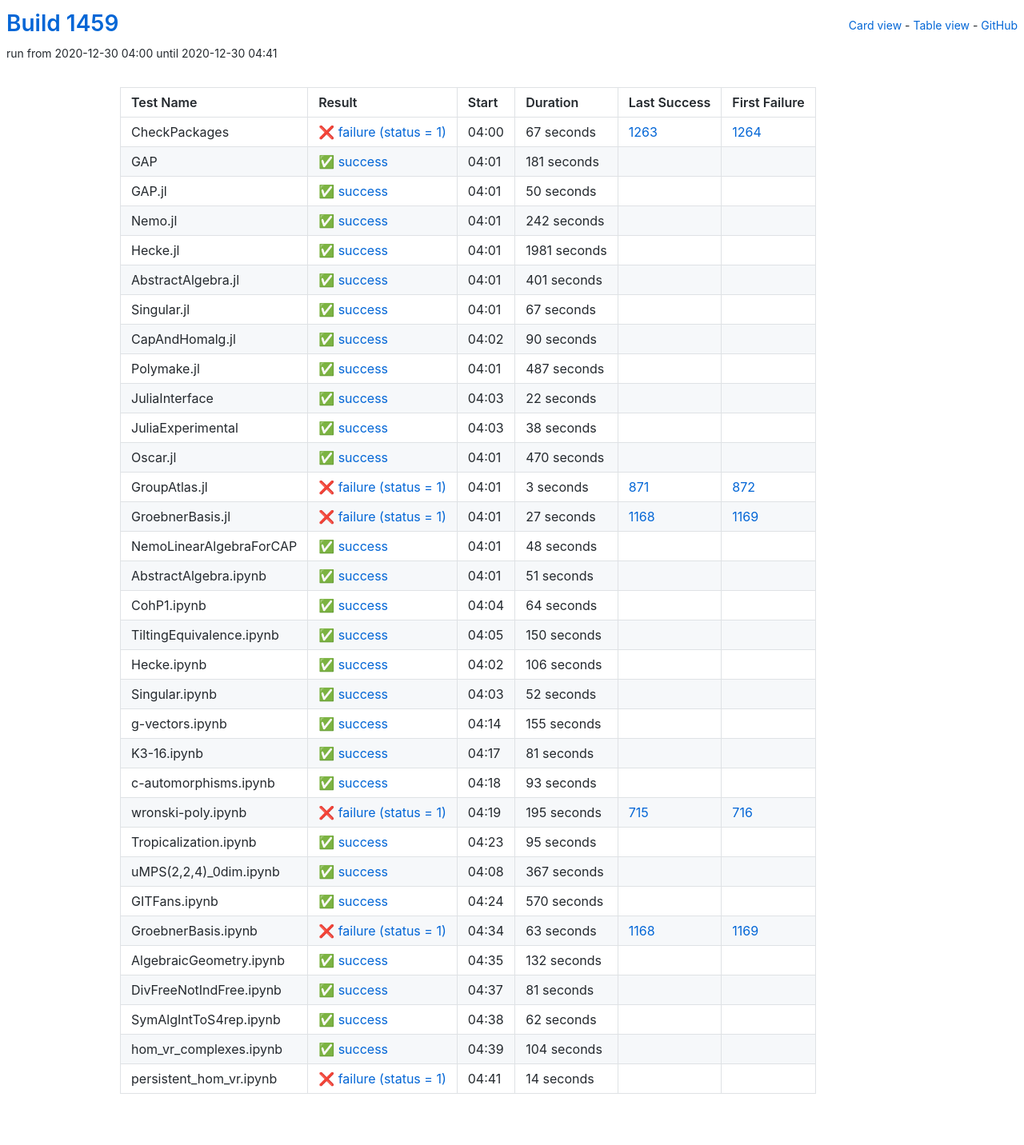
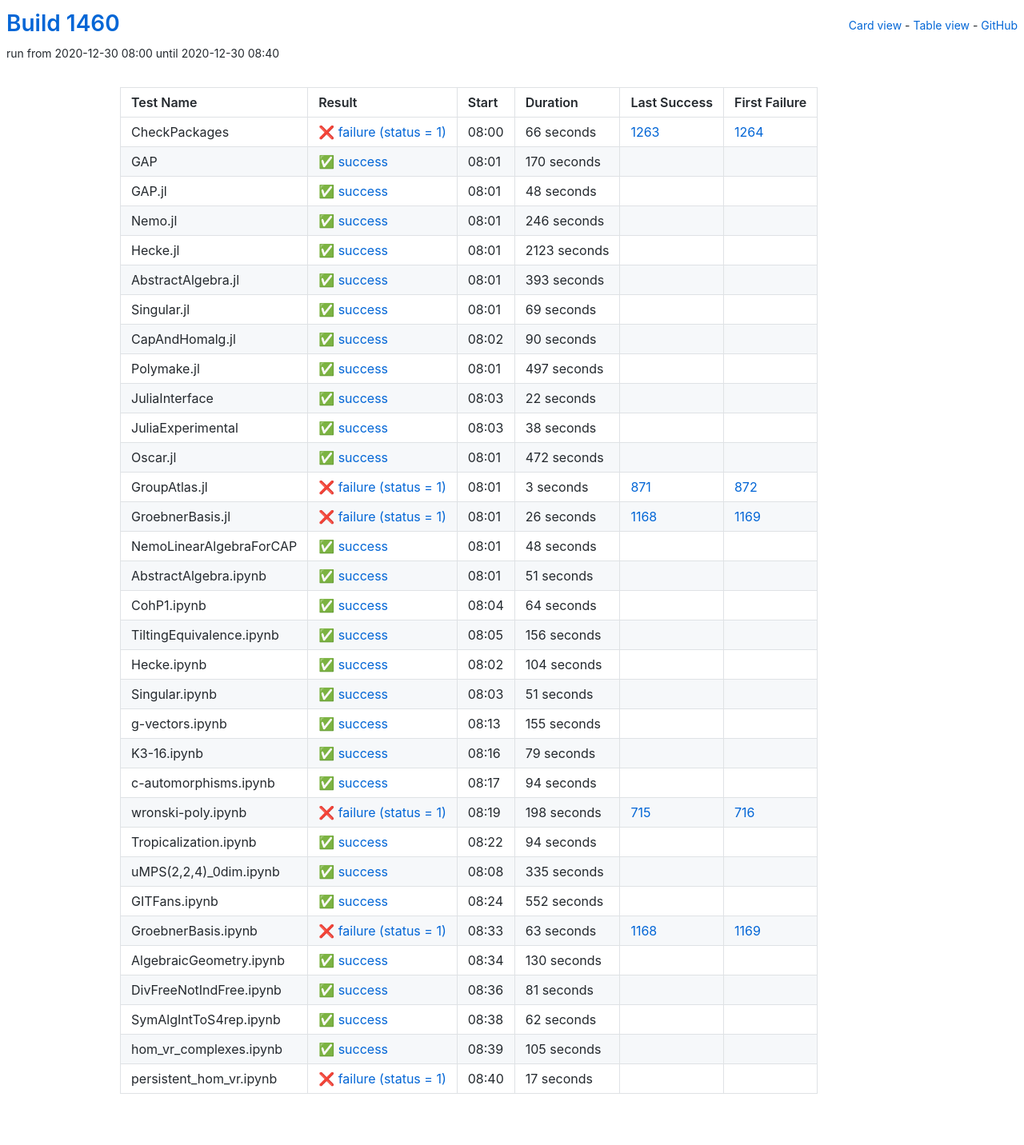
Before and after one commit to oscar-system/oscar-ci-status-stable, a Jekyll site: the page built from table.html, in a window 1280 px wide. Shown: the whole page at 80% size. Built offline with Jekyll 4.4.1, drawn with Linux system fonts in a browser that asks for light colours.

Commit message:
Build #1460

```diff
--- a/_data/ci.yml
+++ b/_data/ci.yml
@@ -1,6 +1,6 @@
 ---
-build: 1459
-build_url: https://oscarci.mathematik.uni-kl.de/job/oscar-stable/1459/
+build: 1460
+build_url: https://oscarci.mathematik.uni-kl.de/job/oscar-stable/1460/
 job: oscar-stable
 organization: oscar-system
 repo: oscar-ci-status-stable
@@ -8,92 +8,92 @@ repourl: https://github.com/oscar-system/oscar-ci-status-stable
 tests:
 - name: CheckPackages
   id: checkpackages
-  log: https://oscarci.mathematik.uni-kl.de/job/oscar-stable/1459/artifact/logs/build-1459/CheckPackages.log
-  start: 2020-12-30 04:00
+  log: https://oscarci.mathematik.uni-kl.de/job/oscar-stable/1460/artifact/logs/build-1460/CheckPackages.log
+  start: 2020-12-30 08:00
   success: false
   exitcode: 1
   status: failure
-  duration: 67
+  duration: 66
   last_success: 1263
   last_success_url: https://oscarci.mathematik.uni-kl.de/job/oscar-stable/1263/
   first_failure: 1264
   first_failure_url: https://oscarci.mathematik.uni-kl.de/job/oscar-stable/1264/
 - name: GAP
   id: gap
-  log: https://oscarci.mathematik.uni-kl.de/job/oscar-stable/1459/artifact/logs/build-1459/GAP.log
-  start: 2020-12-30 04:01
+  log: https://oscarci.mathematik.uni-kl.de/job/oscar-stable/1460/artifact/logs/build-1460/GAP.log
+  start: 2020-12-30 08:01
   success: true
   exitcode: 0
   status: success
-  duration: 181
+  duration: 170
   last_success: false
   last_success_url:
   first_failure: false
   first_failure_url:
 - name: GAP.jl
   id: gap-jl
-  log: https://oscarci.mathematik.uni-kl.de/job/oscar-stable/1459/artifact/logs/build-1459/GAP.jl.log
-  start: 2020-12-30 04:01
+  log: https://oscarci.mathematik.uni-kl.de/job/oscar-stable/1460/artifact/logs/build-1460/GAP.jl.log
+  start: 2020-12-30 08:01
   success: true
   exitcode: 0
   status: success
-  duration: 50
+  duration: 48
   last_success: false
   last_success_url:
   first_failure: false
   first_failure_url:
 - name: Nemo.jl
   id: nemo-jl
-  log: https://oscarci.mathematik.uni-kl.de/job/oscar-stable/1459/artifact/logs/build-1459/Nemo.jl.log
-  start: 2020-12-30 04:01
+  log: https://oscarci.mathematik.uni-kl.de/job/oscar-stable/1460/artifact/logs/build-1460/Nemo.jl.log
+  start: 2020-12-30 08:01
   success: true
   exitcode: 0
   status: success
-  duration: 242
+  duration: 246
   last_success: false
   last_success_url:
   first_failure: false
   first_failure_url:
 - name: Hecke.jl
   id: hecke-jl
-  log: https://oscarci.mathematik.uni-kl.de/job/oscar-stable/1459/artifact/logs/build-1459/Hecke.jl.log
-  start: 2020-12-30 04:01
+  log: https://oscarci.mathematik.uni-kl.de/job/oscar-stable/1460/artifact/logs/build-1460/Hecke.jl.log
+  start: 2020-12-30 08:01
   success: true
   exitcode: 0
   status: success
-  duration: 1981
+  duration: 2123
   last_success: false
   last_success_url:
   first_failure: false
   first_failure_url:
 - name: AbstractAlgebra.jl
   id: abstractalgebra-jl
-  log: https://oscarci.mathematik.uni-kl.de/job/oscar-stable/1459/artifact/logs/build-1459/AbstractAlgebra.jl.log
-  start: 2020-12-30 04:01
+  log: https://oscarci.mathematik.uni-kl.de/job/oscar-stable/1460/artifact/logs/build-1460/AbstractAlgebra.jl.log
+  start: 2020-12-30 08:01
   success: true
   exitcode: 0
   status: success
-  duration: 401
+  duration: 393
   last_success: false
   last_success_url:
   first_failure: false
   first_failure_url:
 - name: Singular.jl
   id: singular-jl
-  log: https://oscarci.mathematik.uni-kl.de/job/oscar-stable/1459/artifact/logs/build-1459/Singular.jl.log
-  start: 2020-12-30 04:01
+  log: https://oscarci.mathematik.uni-kl.de/job/oscar-stable/1460/artifact/logs/build-1460/Singular.jl.log
+  start: 2020-12-30 08:01
   success: true
   exitcode: 0
   status: success
-  duration: 67
+  duration: 69
   last_success: false
   last_success_url:
   first_failure: false
   first_failure_url:
 - name: CapAndHomalg.jl
   id: capandhomalg-jl
-  log: https://oscarci.mathematik.uni-kl.de/job/oscar-stable/1459/artifact/logs/build-1459/CapAndHomalg.jl.log
-  start: 2020-12-30 04:02
+  log: https://oscarci.mathematik.uni-kl.de/job/oscar-stable/1460/artifact/logs/build-1460/CapAndHomalg.jl.log
+  start: 2020-12-30 08:02
   success: true
   exitcode: 0
   status: success
@@ -104,20 +104,20 @@ tests:
   first_failure_url:
 - name: Polymake.jl
   id: polymake-jl
-  log: https://oscarci.mathematik.uni-kl.de/job/oscar-stable/1459/artifact/logs/build-1459/Polymake.jl.log
-  start: 2020-12-30 04:01
+  log: https://oscarci.mathematik.uni-kl.de/job/oscar-stable/1460/artifact/logs/build-1460/Polymake.jl.log
+  start: 2020-12-30 08:01
   success: true
   exitcode: 0
   status: success
-  duration: 487
+  duration: 497
   last_success: false
   last_success_url:
   first_failure: false
   first_failure_url:
 - name: JuliaInterface
   id: juliainterface
-  log: https://oscarci.mathematik.uni-kl.de/job/oscar-stable/1459/artifact/logs/build-1459/JuliaInterface.log
-  start: 2020-12-30 04:03
+  log: https://oscarci.mathematik.uni-kl.de/job/oscar-stable/1460/artifact/logs/build-1460/JuliaInterface.log
+  start: 2020-12-30 08:03
   success: true
   exitcode: 0
   status: success
@@ -128,8 +128,8 @@ tests:
   first_failure_url:
 - name: JuliaExperimental
   id: juliaexperimental
-  log: https://oscarci.mathematik.uni-kl.de/job/oscar-stable/1459/artifact/logs/build-1459/JuliaExperimental.log
-  start: 2020-12-30 04:03
+  log: https://oscarci.mathematik.uni-kl.de/job/oscar-stable/1460/artifact/logs/build-1460/JuliaExperimental.log
+  start: 2020-12-30 08:03
   success: true
   exitcode: 0
   status: success
@@ -140,20 +140,20 @@ tests:
   first_failure_url:
 - name: Oscar.jl
   id: oscar-jl
-  log: https://oscarci.mathematik.uni-kl.de/job/oscar-stable/1459/artifact/logs/build-1459/Oscar.jl.log
-  start: 2020-12-30 04:01
+  log: https://oscarci.mathematik.uni-kl.de/job/oscar-stable/1460/artifact/logs/build-1460/Oscar.jl.log
+  start: 2020-12-30 08:01
   success: true
   exitcode: 0
   status: success
-  duration: 470
+  duration: 472
   last_success: false
   last_success_url:
   first_failure: false
   first_failure_url:
 - name: GroupAtlas.jl
   id: groupatlas-jl
-  log: https://oscarci.mathematik.uni-kl.de/job/oscar-stable/1459/artifact/logs/build-1459/GroupAtlas.jl.log
-  start: 2020-12-30 04:01
+  log: https://oscarci.mathematik.uni-kl.de/job/oscar-stable/1460/artifact/logs/build-1460/GroupAtlas.jl.log
+  start: 2020-12-30 08:01
   success: false
   exitcode: 1
   status: failure
@@ -164,20 +164,20 @@ tests:
   first_failure_url: https://oscarci.mathematik.uni-kl.de/job/oscar-stable/872/
 - name: GroebnerBasis.jl
   id: groebnerbasis-jl
-  log: https://oscarci.mathematik.uni-kl.de/job/oscar-stable/1459/artifact/logs/build-1459/GroebnerBasis.jl.log
-  start: 2020-12-30 04:01
+  log: https://oscarci.mathematik.uni-kl.de/job/oscar-stable/1460/artifact/logs/build-1460/GroebnerBasis.jl.log
+  start: 2020-12-30 08:01
   success: false
   exitcode: 1
   status: failure
-  duration: 27
+  duration: 26
   last_success: 1168
   last_success_url: https://oscarci.mathematik.uni-kl.de/job/oscar-stable/1168/
   first_failure: 1169
   first_failure_url: https://oscarci.mathematik.uni-kl.de/job/oscar-stable/1169/
 - name: NemoLinearAlgebraForCAP
   id: nemolinearalgebraforcap
-  log: https://oscarci.mathematik.uni-kl.de/job/oscar-stable/1459/artifact/logs/build-1459/NemoLinearAlgebraForCAP.log
-  start: 2020-12-30 04:01
+  log: https://oscarci.mathematik.uni-kl.de/job/oscar-stable/1460/artifact/logs/build-1460/NemoLinearAlgebraForCAP.log
+  start: 2020-12-30 08:01
   success: true
   exitcode: 0
   status: success
@@ -188,8 +188,8 @@ tests:
   first_failure_url:
 - name: AbstractAlgebra.ipynb
   id: abstractalgebra-ipynb
-  log: https://oscarci.mathematik.uni-kl.de/job/oscar-stable/1459/artifact/logs/build-1459/AbstractAlgebra.ipynb.log
-  start: 2020-12-30 04:01
+  log: https://oscarci.mathematik.uni-kl.de/job/oscar-stable/1460/artifact/logs/build-1460/AbstractAlgebra.ipynb.log
+  start: 2020-12-30 08:01
   success: true
   exitcode: 0
   status: success
@@ -200,8 +200,8 @@ tests:
   first_failure_url:
 - name: CohP1.ipynb
   id: cohp1-ipynb
-  log: https://oscarci.mathematik.uni-kl.de/job/oscar-stable/1459/artifact/logs/build-1459/CohP1.ipynb.log
-  start: 2020-12-30 04:04
+  log: https://oscarci.mathematik.uni-kl.de/job/oscar-stable/1460/artifact/logs/build-1460/CohP1.ipynb.log
+  start: 2020-12-30 08:04
   success: true
   exitcode: 0
   status: success
@@ -212,44 +212,44 @@ tests:
   first_failure_url:
 - name: TiltingEquivalence.ipynb
   id: tiltingequivalence-ipynb
-  log: https://oscarci.mathematik.uni-kl.de/job/oscar-stable/1459/artifact/logs/build-1459/TiltingEquivalence.ipynb.log
-  start: 2020-12-30 04:05
+  log: https://oscarci.mathematik.uni-kl.de/job/oscar-stable/1460/artifact/logs/build-1460/TiltingEquivalence.ipynb.log
+  start: 2020-12-30 08:05
   success: true
   exitcode: 0
   status: success
-  duration: 150
+  duration: 156
   last_success: false
   last_success_url:
   first_failure: false
   first_failure_url:
 - name: Hecke.ipynb
   id: hecke-ipynb
-  log: https://oscarci.mathematik.uni-kl.de/job/oscar-stable/1459/artifact/logs/build-1459/Hecke.ipynb.log
-  start: 2020-12-30 04:02
+  log: https://oscarci.mathematik.uni-kl.de/job/oscar-stable/1460/artifact/logs/build-1460/Hecke.ipynb.log
+  start: 2020-12-30 08:02
   success: true
   exitcode: 0
   status: success
-  duration: 106
+  duration: 104
   last_success: false
   last_success_url:
   first_failure: false
   first_failure_url:
 - name: Singular.ipynb
   id: singular-ipynb
-  log: https://oscarci.mathematik.uni-kl.de/job/oscar-stable/1459/artifact/logs/build-1459/Singular.ipynb.log
-  start: 2020-12-30 04:03
+  log: https://oscarci.mathematik.uni-kl.de/job/oscar-stable/1460/artifact/logs/build-1460/Singular.ipynb.log
+  start: 2020-12-30 08:03
   success: true
   exitcode: 0
   status: success
-  duration: 52
+  duration: 51
   last_success: false
   last_success_url:
   first_failure: false
   first_failure_url:
 - name: g-vectors.ipynb
   id: g-vectors-ipynb
-  log: https://oscarci.mathematik.uni-kl.de/job/oscar-stable/1459/artifact/logs/build-1459/g-vectors.ipynb.log
-  start: 2020-12-30 04:14
+  log: https://oscarci.mathematik.uni-kl.de/job/oscar-stable/1460/artifact/logs/build-1460/g-vectors.ipynb.log
+  start: 2020-12-30 08:13
   success: true
   exitcode: 0
   status: success
@@ -260,80 +260,80 @@ tests:
   first_failure_url:
 - name: K3-16.ipynb
   id: k3-16-ipynb
-  log: https://oscarci.mathematik.uni-kl.de/job/oscar-stable/1459/artifact/logs/build-1459/K3-16.ipynb.log
-  start: 2020-12-30 04:17
+  log: https://oscarci.mathematik.uni-kl.de/job/oscar-stable/1460/artifact/logs/build-1460/K3-16.ipynb.log
+  start: 2020-12-30 08:16
   success: true
   exitcode: 0
   status: success
-  duration: 81
+  duration: 79
   last_success: false
   last_success_url:
   first_failure: false
   first_failure_url:
 - name: c-automorphisms.ipynb
   id: c-automorphisms-ipynb
-  log: https://oscarci.mathematik.uni-kl.de/job/oscar-stable/1459/artifact/logs/build-1459/c-automorphisms.ipynb.log
-  start: 2020-12-30 04:18
+  log: https://oscarci.mathematik.uni-kl.de/job/oscar-stable/1460/artifact/logs/build-1460/c-automorphisms.ipynb.log
+  start: 2020-12-30 08:17
   success: true
   exitcode: 0
   status: success
-  duration: 93
+  duration: 94
   last_success: false
   last_success_url:
   first_failure: false
   first_failure_url:
 - name: wronski-poly.ipynb
   id: wronski-poly-ipynb
-  log: https://oscarci.mathematik.uni-kl.de/job/oscar-stable/1459/artifact/logs/build-1459/wronski-poly.ipynb.log
-  start: 2020-12-30 04:19
+  log: https://oscarci.mathematik.uni-kl.de/job/oscar-stable/1460/artifact/logs/build-1460/wronski-poly.ipynb.log
+  start: 2020-12-30 08:19
   success: false
   exitcode: 1
   status: failure
-  duration: 195
+  duration: 198
   last_success: 715
   last_success_url: https://oscarci.mathematik.uni-kl.de/job/oscar-stable/715/
   first_failure: 716
   first_failure_url: https://oscarci.mathematik.uni-kl.de/job/oscar-stable/716/
 - name: Tropicalization.ipynb
   id: tropicalization-ipynb
-  log: https://oscarci.mathematik.uni-kl.de/job/oscar-stable/1459/artifact/logs/build-1459/Tropicalization.ipynb.log
-  start: 2020-12-30 04:23
+  log: https://oscarci.mathematik.uni-kl.de/job/oscar-stable/1460/artifact/logs/build-1460/Tropicalization.ipynb.log
+  start: 2020-12-30 08:22
   success: true
   exitcode: 0
   status: success
-  duration: 95
+  duration: 94
   last_success: false
   last_success_url:
   first_failure: false
   first_failure_url:
 - name: uMPS(2,2,4)_0dim.ipynb
   id: umps-2-2-4-0dim-ipynb
-  log: https://oscarci.mathematik.uni-kl.de/job/oscar-stable/1459/artifact/logs/build-1459/uMPS-2-2-4-_0dim.ipynb.log
-  start: 2020-12-30 04:08
+  log: https://oscarci.mathematik.uni-kl.de/job/oscar-stable/1460/artifact/logs/build-1460/uMPS-2-2-4-_0dim.ipynb.log
+  start: 2020-12-30 08:08
   success: true
   exitcode: 0
   status: success
-  duration: 367
+  duration: 335
   last_success: false
   last_success_url:
   first_failure: false
   first_failure_url:
 - name: GITFans.ipynb
   id: gitfans-ipynb
-  log: https://oscarci.mathematik.uni-kl.de/job/oscar-stable/1459/artifact/logs/build-1459/GITFans.ipynb.log
-  start: 2020-12-30 04:24
+  log: https://oscarci.mathematik.uni-kl.de/job/oscar-stable/1460/artifact/logs/build-1460/GITFans.ipynb.log
+  start: 2020-12-30 08:24
   success: true
   exitcode: 0
   status: success
-  duration: 570
+  duration: 552
   last_success: false
   last_success_url:
   first_failure: false
   first_failure_url:
 - name: GroebnerBasis.ipynb
   id: groebnerbasis-ipynb
-  log: https://oscarci.mathematik.uni-kl.de/job/oscar-stable/1459/artifact/logs/build-1459/GroebnerBasis.ipynb.log
-  start: 2020-12-30 04:34
+  log: https://oscarci.mathematik.uni-kl.de/job/oscar-stable/1460/artifact/logs/build-1460/GroebnerBasis.ipynb.log
+  start: 2020-12-30 08:33
   success: false
   exitcode: 1
   status: failure
@@ -344,20 +344,20 @@ tests:
   first_failure_url: https://oscarci.mathematik.uni-kl.de/job/oscar-stable/1169/
 - name: AlgebraicGeometry.ipynb
   id: algebraicgeometry-ipynb
-  log: https://oscarci.mathematik.uni-kl.de/job/oscar-stable/1459/artifact/logs/build-1459/AlgebraicGeometry.ipynb.log
-  start: 2020-12-30 04:35
+  log: https://oscarci.mathematik.uni-kl.de/job/oscar-stable/1460/artifact/logs/build-1460/AlgebraicGeometry.ipynb.log
+  start: 2020-12-30 08:34
   success: true
   exitcode: 0
   status: success
-  duration: 132
+  duration: 130
   last_success: false
   last_success_url:
   first_failure: false
   first_failure_url:
 - name: DivFreeNotIndFree.ipynb
   id: divfreenotindfree-ipynb
-  log: https://oscarci.mathematik.uni-kl.de/job/oscar-stable/1459/artifact/logs/build-1459/DivFreeNotIndFree.ipynb.log
-  start: 2020-12-30 04:37
+  log: https://oscarci.mathematik.uni-kl.de/job/oscar-stable/1460/artifact/logs/build-1460/DivFreeNotIndFree.ipynb.log
+  start: 2020-12-30 08:36
   success: true
   exitcode: 0
   status: success
@@ -368,8 +368,8 @@ tests:
   first_failure_url:
 - name: SymAlgIntToS4rep.ipynb
   id: symalginttos4rep-ipynb
-  log: https://oscarci.mathematik.uni-kl.de/job/oscar-stable/1459/artifact/logs/build-1459/SymAlgIntToS4rep.ipynb.log
-  start: 2020-12-30 04:38
+  log: https://oscarci.mathematik.uni-kl.de/job/oscar-stable/1460/artifact/logs/build-1460/SymAlgIntToS4rep.ipynb.log
+  start: 2020-12-30 08:38
   success: true
   exitcode: 0
   status: success
@@ -380,24 +380,24 @@ tests:
   first_failure_url:
 - name: hom_vr_complexes.ipynb
   id: hom-vr-complexes-ipynb
-  log: https://oscarci.mathematik.uni-kl.de/job/oscar-stable/1459/artifact/logs/build-1459/hom_vr_complexes.ipynb.log
-  start: 2020-12-30 04:39
+  log: https://oscarci.mathematik.uni-kl.de/job/oscar-stable/1460/artifact/logs/build-1460/hom_vr_complexes.ipynb.log
+  start: 2020-12-30 08:39
   success: true
   exitcode: 0
   status: success
-  duration: 104
+  duration: 105
   last_success: false
   last_success_url:
   first_failure: false
   first_failure_url:
 - name: persistent_hom_vr.ipynb
   id: persistent-hom-vr-ipynb
-  log: https://oscarci.mathematik.uni-kl.de/job/oscar-stable/1459/artifact/logs/build-1459/persistent_hom_vr.ipynb.log
-  start: 2020-12-30 04:41
+  log: https://oscarci.mathematik.uni-kl.de/job/oscar-stable/1460/artifact/logs/build-1460/persistent_hom_vr.ipynb.log
+  start: 2020-12-30 08:40
   success: false
   exitcode: 1
   status: failure
-  duration: 14
+  duration: 17
   last_success: false
   last_success_url:
   first_failure: false
```
Also changed, not shown: README.md.
